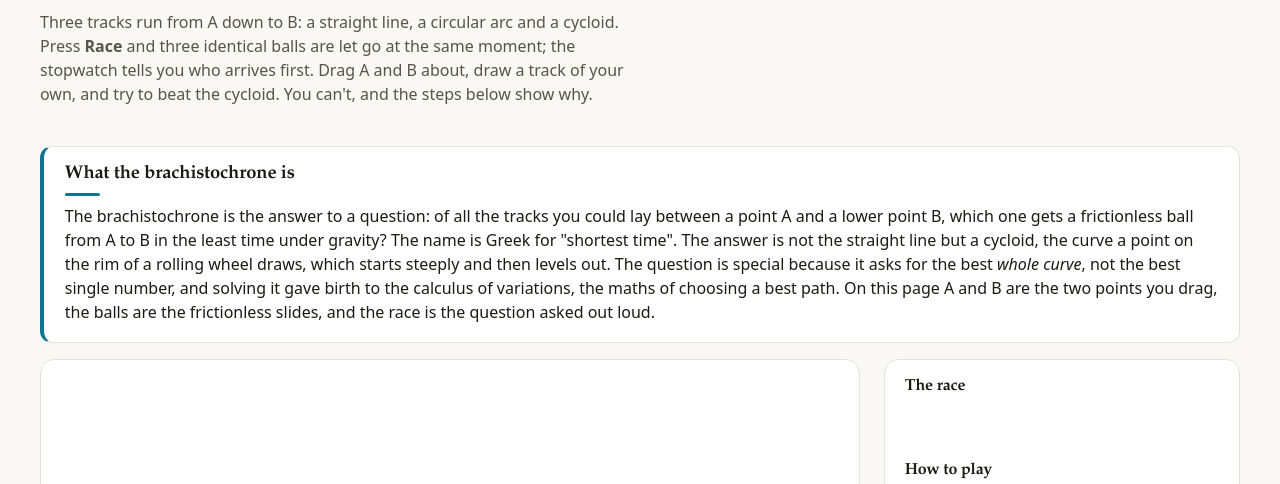
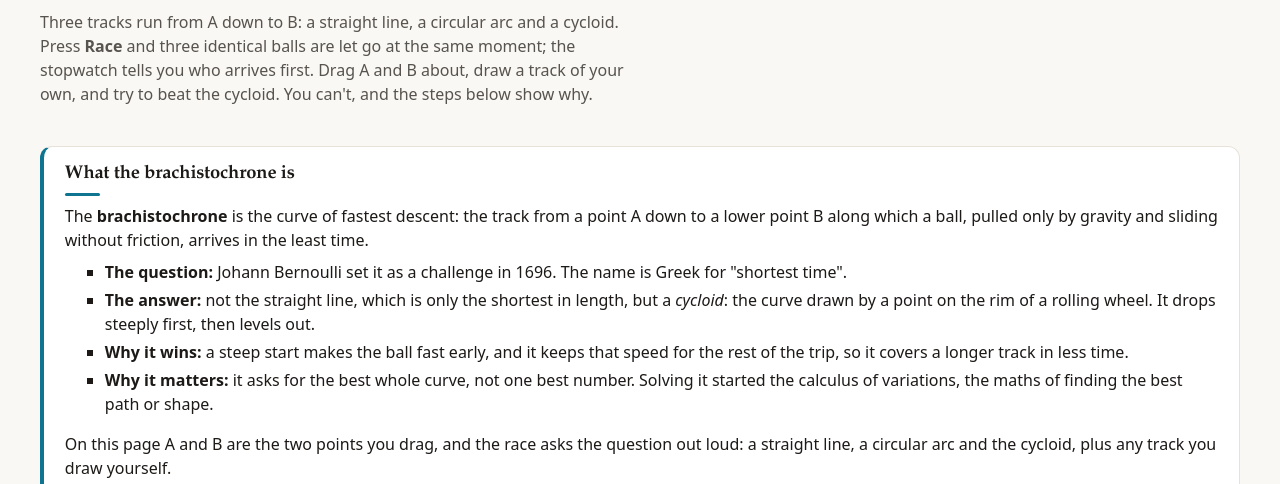
Before and after one commit to sarathsp06/lilavati, a plain HTML site: page web/brachistochrone/index.html in a window 1280 px wide. Shown: the part 274-758 px from the top of the page. Drawn offline with nearby package versions, Linux system fonts and the light colour scheme; a script that the page names is missing.

Commit message:
Brachistochrone: a short, plain What it is: the question, the answer, why it wins, why it matters
Co-Authored-By: Claude Opus 5.5 (1M context) <noreply@anthropic.com>

```diff
--- a/web/brachistochrone/index.html
+++ b/web/brachistochrone/index.html
@@ -19,7 +19,14 @@
 
     <section id="what" data-label="What it is" class="block what">
       <h2>What the brachistochrone is</h2>
-      <p>The brachistochrone is the answer to a question: of all the tracks you could lay between a point A and a lower point B, which one gets a frictionless ball from A to B in the least time under gravity? The name is Greek for "shortest time". The answer is not the straight line but a cycloid, the curve a point on the rim of a rolling wheel draws, which starts steeply and then levels out. The question is special because it asks for the best <em>whole curve</em>, not the best single number, and solving it gave birth to the calculus of variations, the maths of choosing a best path. On this page A and B are the two points you drag, the balls are the frictionless slides, and the race is the question asked out loud.</p>
+      <p>The <strong>brachistochrone</strong> is the curve of fastest descent: the track from a point A down to a lower point B along which a ball, pulled only by gravity and sliding without friction, arrives in the least time.</p>
+      <ul>
+        <li><strong>The question:</strong> Johann Bernoulli set it as a challenge in 1696. The name is Greek for "shortest time".</li>
+        <li><strong>The answer:</strong> not the straight line, which is only the shortest in length, but a <em>cycloid</em>: the curve drawn by a point on the rim of a rolling wheel. It drops steeply first, then levels out.</li>
+        <li><strong>Why it wins:</strong> a steep start makes the ball fast early, and it keeps that speed for the rest of the trip, so it covers a longer track in less time.</li>
+        <li><strong>Why it matters:</strong> it asks for the best whole curve, not one best number. Solving it started the calculus of variations, the maths of finding the best path or shape.</li>
+      </ul>
+      <p>On this page A and B are the two points you drag, and the race asks the question out loud: a straight line, a circular arc and the cycloid, plus any track you draw yourself.</p>
     </section>
 
     <section id="play" data-label="Play">
```
